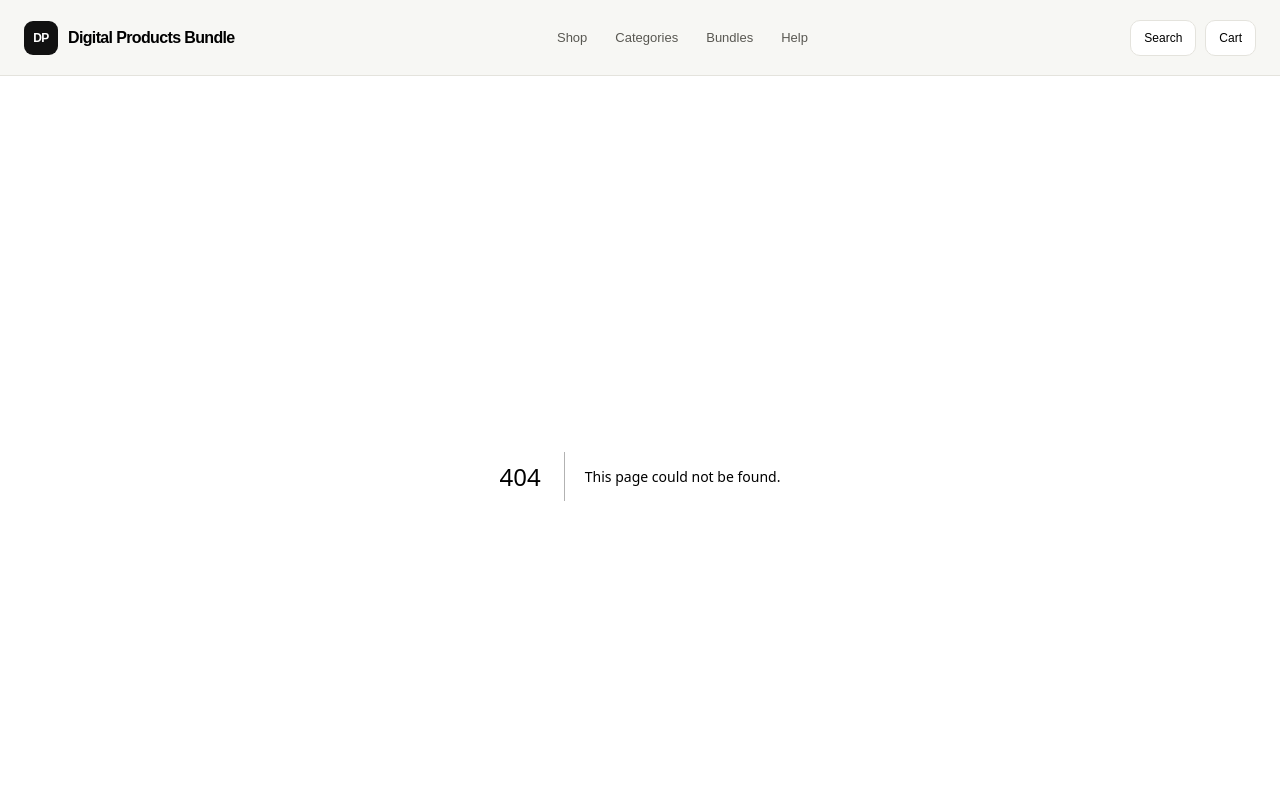
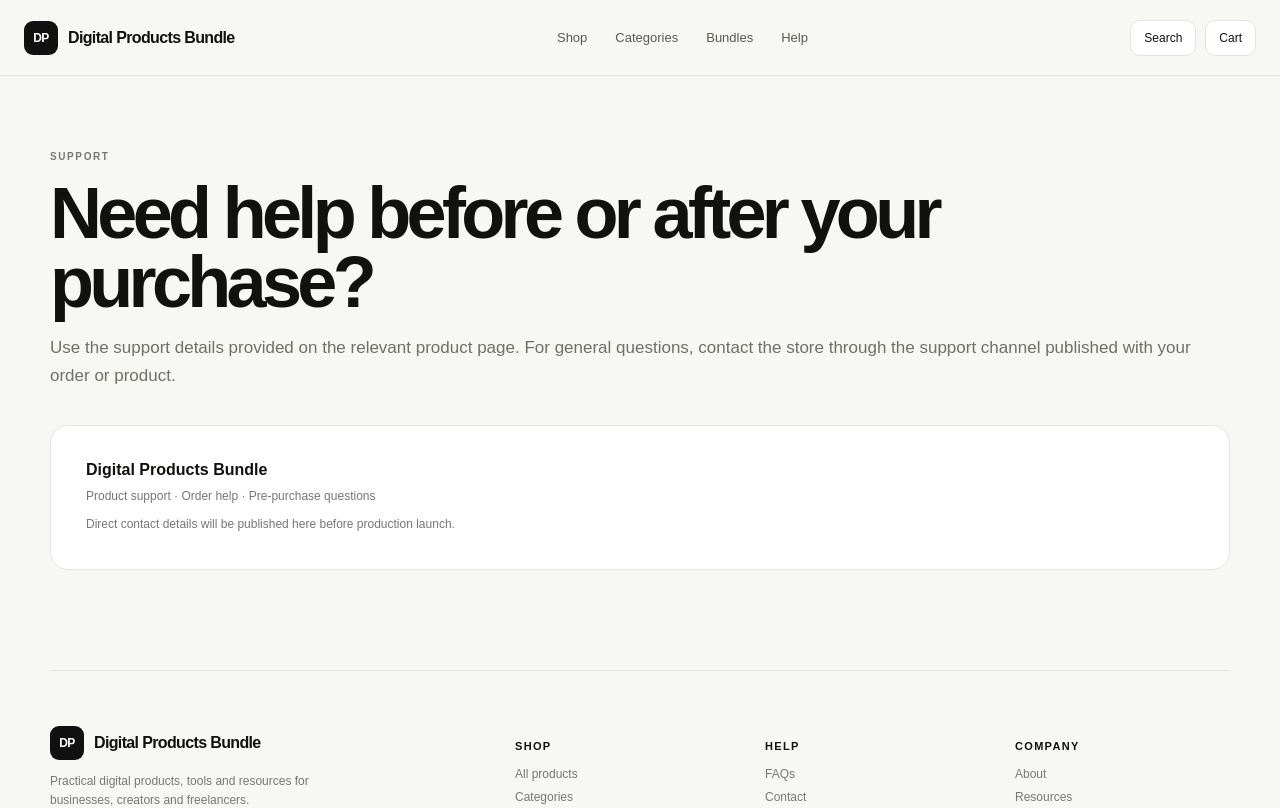
Before and after one commit to rohit-kumar-seo-repo/digital_products_bundle, a Next.js app: page /contact in a window 1280 px wide. Before the commit this address had no page. Shown: the top 808 px of the page. Built offline with nearby package versions, Linux system fonts and the light colour scheme.

Commit message:
Add commerce support and trust pages

```diff
--- /dev/null
+++ b/app/contact/page.tsx
@@ -0,0 +1 @@
+export const metadata={title:"Contact"};export default function Contact(){return <main className="container simplePage"><span className="eyebrow">SUPPORT</span><h1>Need help before or after your purchase?</h1><p className="intro">Use the support details provided on the relevant product page. For general questions, contact the store through the support channel published with your order or product.</p><div className="contactCard"><b>Digital Products Bundle</b><span>Product support · Order help · Pre-purchase questions</span><span>Direct contact details will be published here before production launch.</span></div></main>}
```
